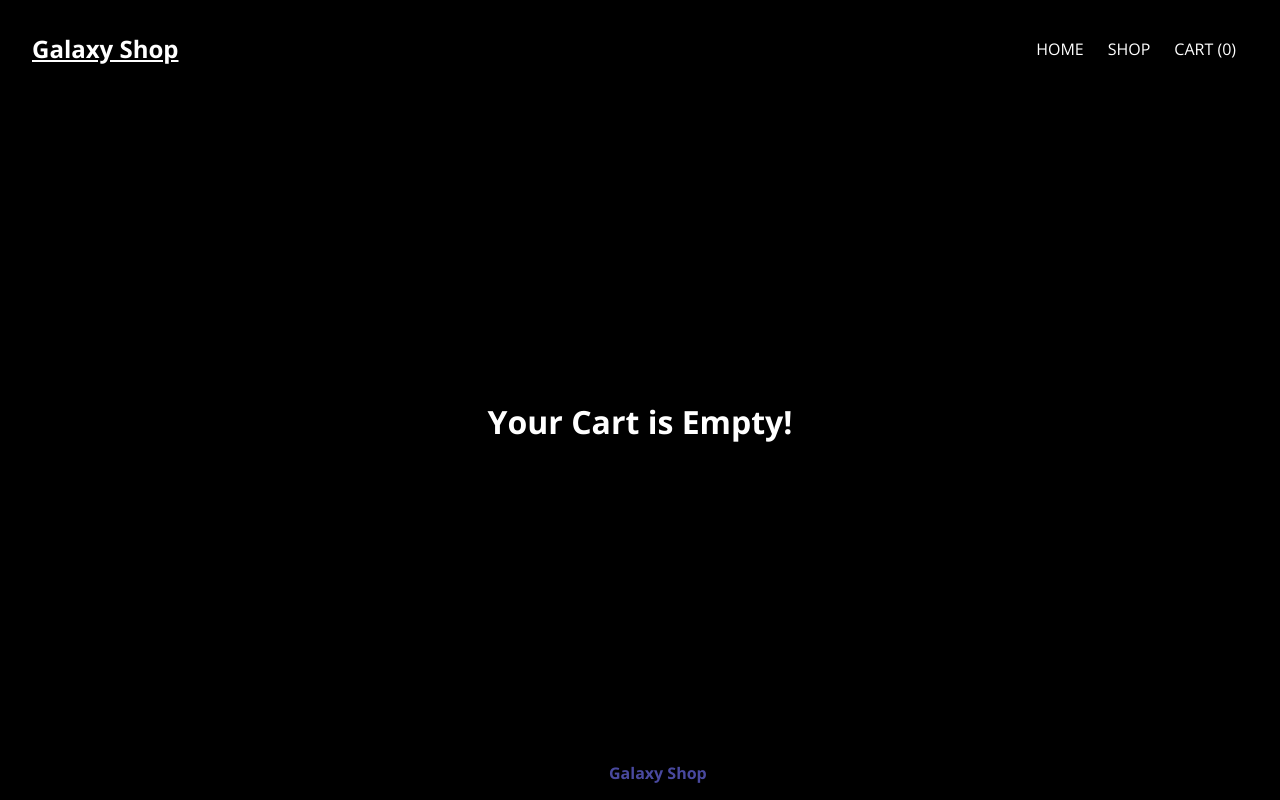
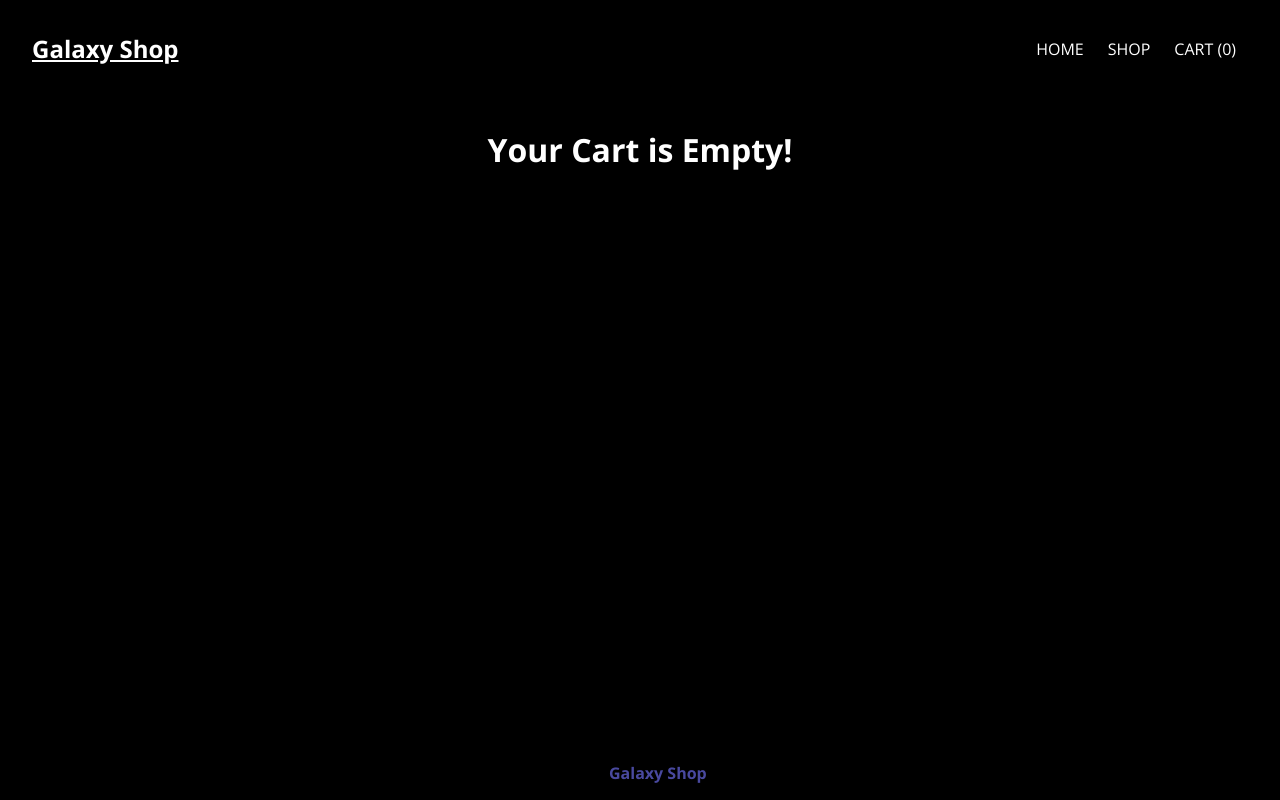
Before and after one commit to Julie0000/shopping-cart, a Next.js app: page /cart in a window 1280 px wide. Built offline with nearby package versions, Linux system fonts and the light colour scheme.

Commit message:
RWD adjust

```diff
--- a/components/styles/CartPage.module.css
+++ b/components/styles/CartPage.module.css
@@ -1,5 +1,6 @@
 .container {
   padding: 2rem;
+  margin-top: 6rem;
   text-align: center;
 }
 .header {
--- a/components/styles/Home.module.css
+++ b/components/styles/Home.module.css
@@ -1,5 +1,6 @@
 .container {
   padding: 0 2rem;
+  margin-top: 6rem;
 }
 .small {
   display: grid;
--- a/components/styles/Navbar.module.css
+++ b/components/styles/Navbar.module.css
@@ -4,6 +4,11 @@
   align-items: center;
   padding: 2rem;
   color: white;
+  position: fixed;
+  top: 0;
+  right: 0;
+  left: 0;
+  z-index: 10;
 }
 .logo {
   font-size: 1.2rem;
--- a/components/styles/ShopPage.module.css
+++ b/components/styles/ShopPage.module.css
@@ -5,7 +5,7 @@
 }
 .container {
   padding: 0 2rem;
-  margin-bottom: 2rem;
+  margin: 6rem 0 2rem 0;
 }
 .cards {
   display: grid;
```
